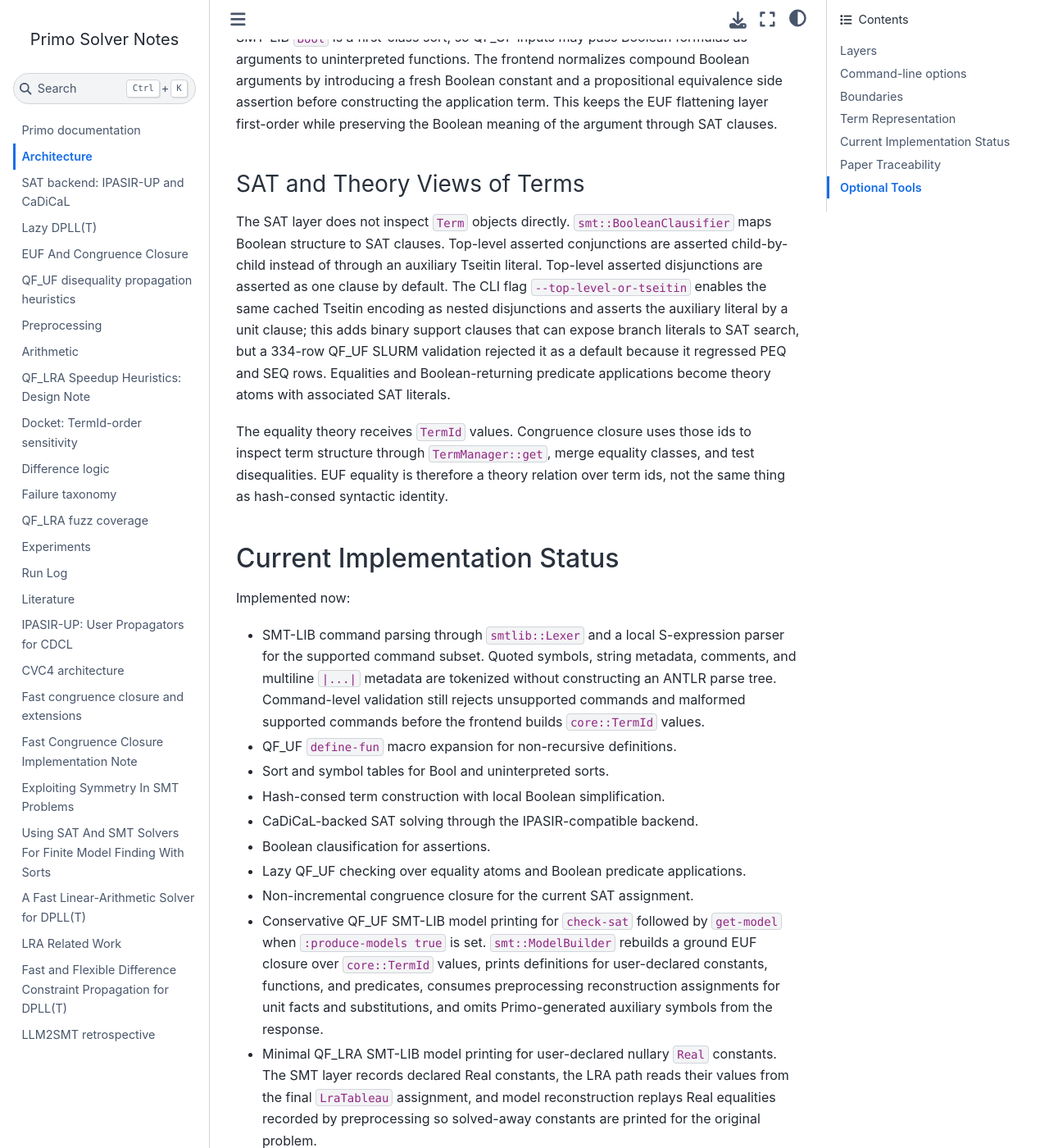
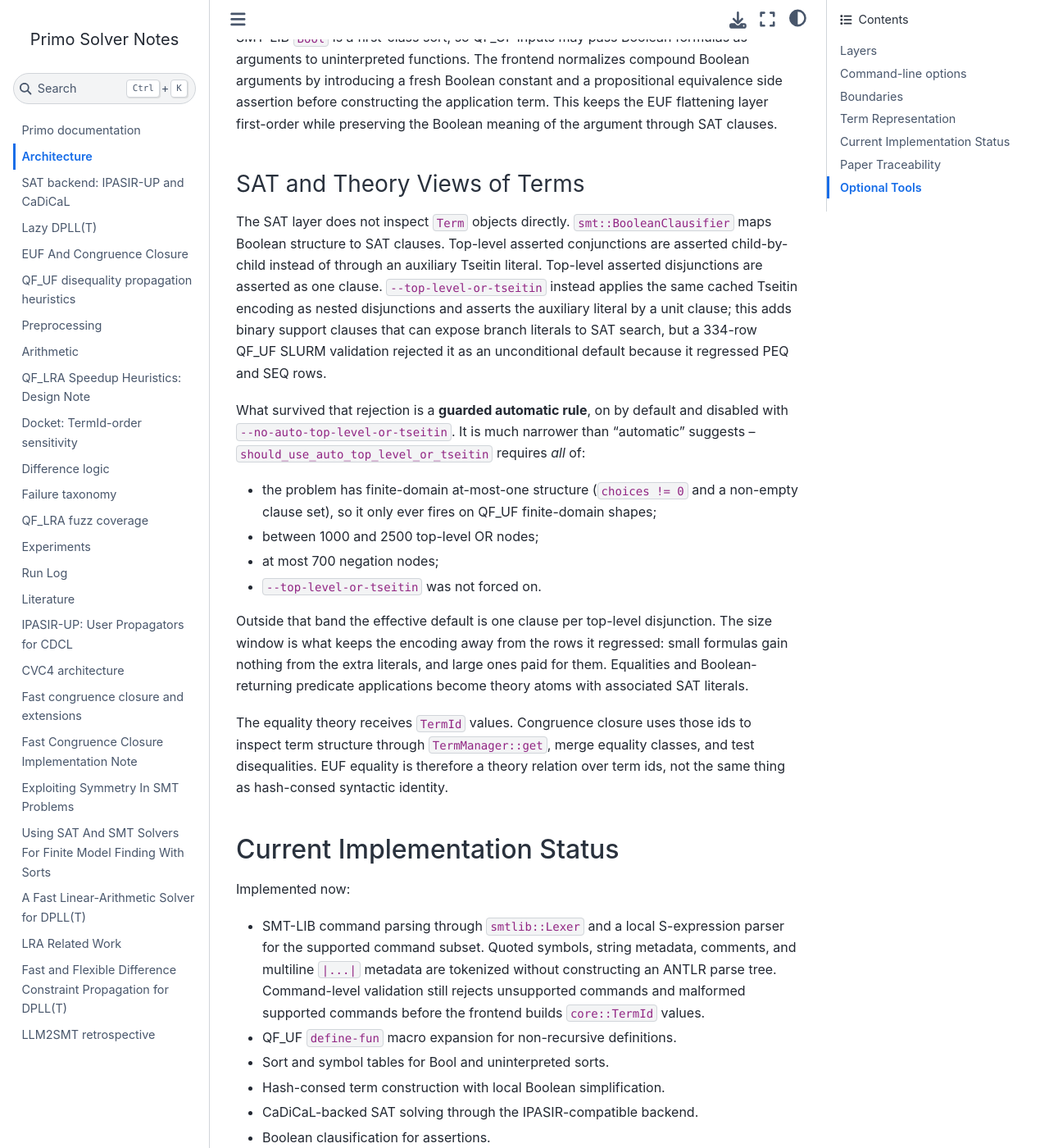
Before and after one commit to primo-solver/primo, a Jupyter Book: the page built from docs/architecture.md, in a window 1280 px wide and 1400 px high, scrolled down 4907 px. Shown: the whole window at 82% size. Built offline with Jupyter Book 1.0.4 settings and Sphinx 7.4.7 and the Sphinx Book theme 1.1.4, drawn with Linux system fonts in a browser that asks for light colours.

Commit message:
Say what "automatic" means for top-level-OR Tseitin encoding
"[default: automatic]" was accurate and useless -- it named a mode
without saying what the mode does, and "automatic" suggests something far
broader than the rule actually is.

should_use_auto_top_level_or_tseitin requires ALL of: finite-domain
at-most-one structure present, 1000-2500 top-level OR nodes, at most 700
negation nodes, and --top-level-or-tseitin not forced. Outside that band
the effective default is one clause per top-level disjunction -- which is
what the architecture note described as the only behaviour, having never
mentioned the automatic rule at all.

The help now states the window, and architecture.md documents the rule
and why it is shaped that way: the unconditional encoding was rejected by
a 334-row QF_UF validation for regressing PEQ and SEQ rows, and the size
guard is what keeps it away from those.

Co-Authored-By: Claude Opus 5 <noreply@anthropic.com>

```diff
--- a/docs/architecture.md
+++ b/docs/architecture.md
@@ -159,12 +159,27 @@ argument through SAT clauses.
 The SAT layer does not inspect `Term` objects directly. `smt::BooleanClausifier`
 maps Boolean structure to SAT clauses. Top-level asserted conjunctions are
 asserted child-by-child instead of through an auxiliary Tseitin literal.
-Top-level asserted disjunctions are asserted as one clause by default. The CLI
-flag `--top-level-or-tseitin` enables the same cached Tseitin encoding as nested
-disjunctions and asserts the auxiliary literal by a unit clause; this adds binary
-support clauses that can expose branch literals to SAT search, but a 334-row
-QF_UF SLURM validation rejected it as a default because it regressed PEQ and
-SEQ rows. Equalities and Boolean-returning predicate applications become theory
+Top-level asserted disjunctions are asserted as one clause. `--top-level-or-tseitin`
+instead applies the same cached Tseitin encoding as nested disjunctions and
+asserts the auxiliary literal by a unit clause; this adds binary support clauses
+that can expose branch literals to SAT search, but a 334-row QF_UF SLURM
+validation rejected it as an unconditional default because it regressed PEQ and
+SEQ rows.
+
+What survived that rejection is a **guarded automatic rule**, on by default and
+disabled with `--no-auto-top-level-or-tseitin`. It is much narrower than
+"automatic" suggests -- `should_use_auto_top_level_or_tseitin` requires *all* of:
+
+- the problem has finite-domain at-most-one structure (`choices != 0` and a
+  non-empty clause set), so it only ever fires on QF_UF finite-domain shapes;
+- between 1000 and 2500 top-level OR nodes;
+- at most 700 negation nodes;
+- `--top-level-or-tseitin` was not forced on.
+
+Outside that band the effective default is one clause per top-level
+disjunction. The size window is what keeps the encoding away from the rows it
+regressed: small formulas gain nothing from the extra literals, and large ones
+paid for them. Equalities and Boolean-returning predicate applications become theory
 atoms with associated SAT literals.
 
 The equality theory receives `TermId` values. Congruence closure uses those ids to inspect term structure through `TermManager::get`, merge equality classes, and test disequalities. EUF equality is therefore a theory relation over term ids, not the same thing as hash-consed syntactic identity.
```
Also changed, not shown: 1 other file.
